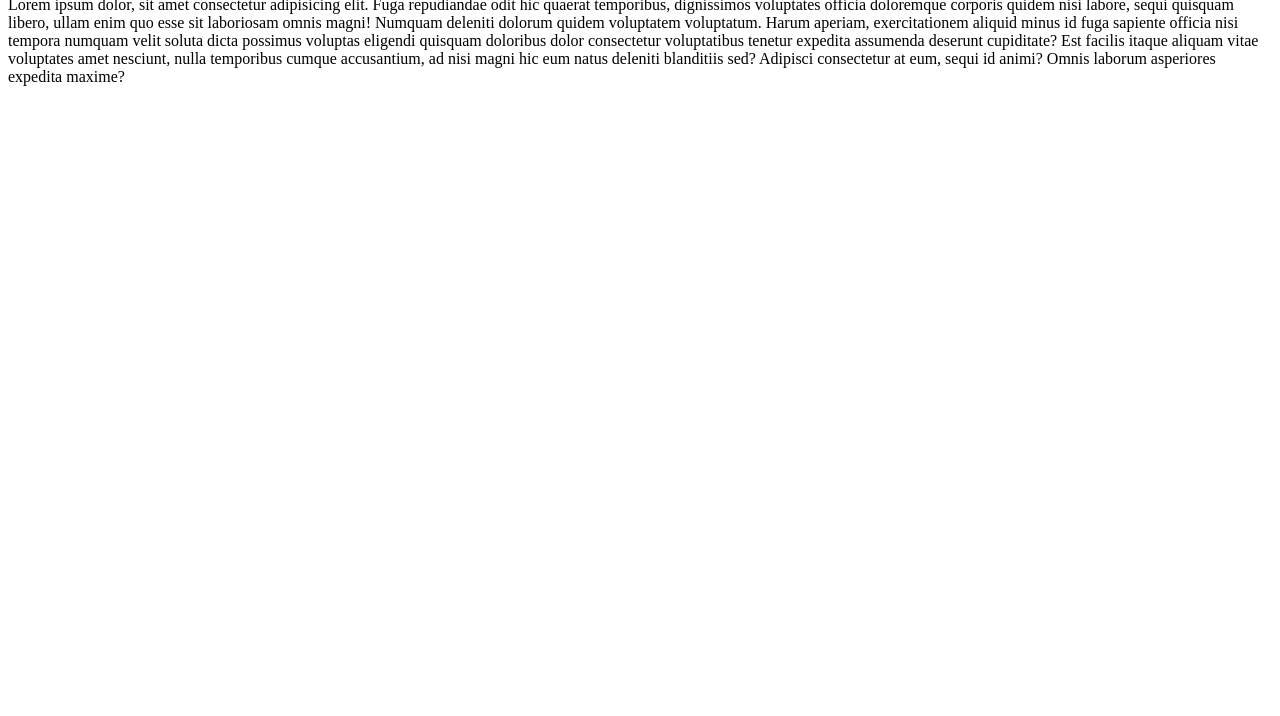
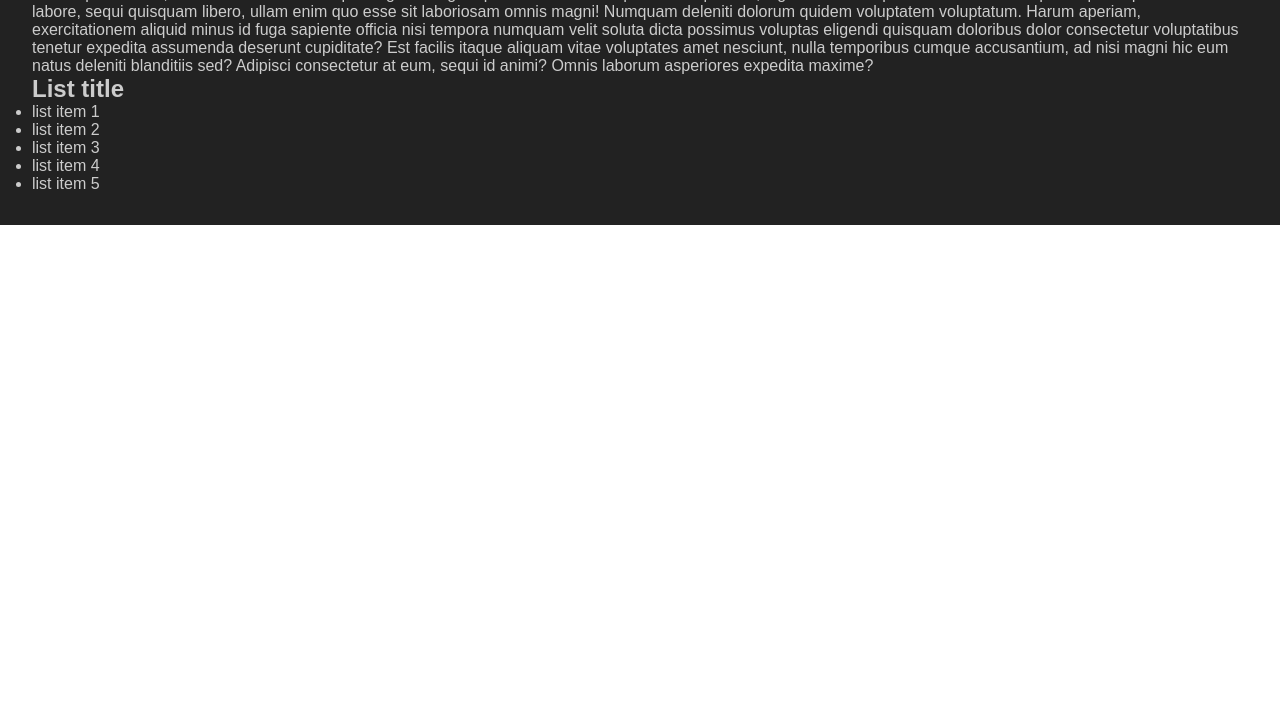
Before and after one commit to eradix/git_tuts, a plain HTML site: page index.html in a window 1280 px wide. Shown: the part 84-800 px from the top of the page. Drawn offline with Linux system fonts and the light colour scheme.

Commit message:
Version 6

```diff
--- a/css/styles.css
+++ b/css/styles.css
@@ -2,10 +2,13 @@
     padding: 0;
     margin: 0;
     box-sizing: border-box;
+    font-family: Arial, Helvetica, sans-serif
 }
 
 
-#main{
-    padding: 1rem;
-    background-color: #ccc;
+main{
+    margin: 0 auto;
+    padding: 2rem;
+    background-color: #222;
+    color: #ccc;
 }
--- a/index.html
+++ b/index.html
@@ -4,9 +4,21 @@
     <meta charset="UTF-8">
     <meta name="viewport" content="width=device-width, initial-scale=1.0">
     <title>Document</title>
+    <link rel="stylesheet" href="css/styles.css">
 </head>
 <body>
-    <h1>Hello world</h1>
-    <p>Lorem ipsum dolor, sit amet consectetur adipisicing elit. Fuga repudiandae odit hic quaerat temporibus, dignissimos voluptates officia doloremque corporis quidem nisi labore, sequi quisquam libero, ullam enim quo esse sit laboriosam omnis magni! Numquam deleniti dolorum quidem voluptatem voluptatum. Harum aperiam, exercitationem aliquid minus id fuga sapiente officia nisi tempora numquam velit soluta dicta possimus voluptas eligendi quisquam doloribus dolor consectetur voluptatibus tenetur expedita assumenda deserunt cupiditate? Est facilis itaque aliquam vitae voluptates amet nesciunt, nulla temporibus cumque accusantium, ad nisi magni hic eum natus deleniti blanditiis sed? Adipisci consectetur at eum, sequi id animi? Omnis laborum asperiores expedita maxime?</p>
-</body>
+    <main>
+        <h1>Hello world</h1>
+        <p>Lorem ipsum dolor, sit amet consectetur adipisicing elit. Fuga repudiandae odit hic quaerat temporibus, dignissimos voluptates officia doloremque corporis quidem nisi labore, sequi quisquam libero, ullam enim quo esse sit laboriosam omnis magni! Numquam deleniti dolorum quidem voluptatem voluptatum. Harum aperiam, exercitationem aliquid minus id fuga sapiente officia nisi tempora numquam velit soluta dicta possimus voluptas eligendi quisquam doloribus dolor consectetur voluptatibus tenetur expedita assumenda deserunt cupiditate? Est facilis itaque aliquam vitae voluptates amet nesciunt, nulla temporibus cumque accusantium, ad nisi magni hic eum natus deleniti blanditiis sed? Adipisci consectetur at eum, sequi id animi? Omnis laborum asperiores expedita maxime?</p>
+        <h2>List title</h2>
+        <ul>
+            <li>list item 1</li>
+            <li>list item 2</li>
+            <li>list item 3</li>
+            <li>list item 4</li>
+            <li>list item 5</li>
+        </ul>
+    </body>
+    </main>
+
 </html>
```
